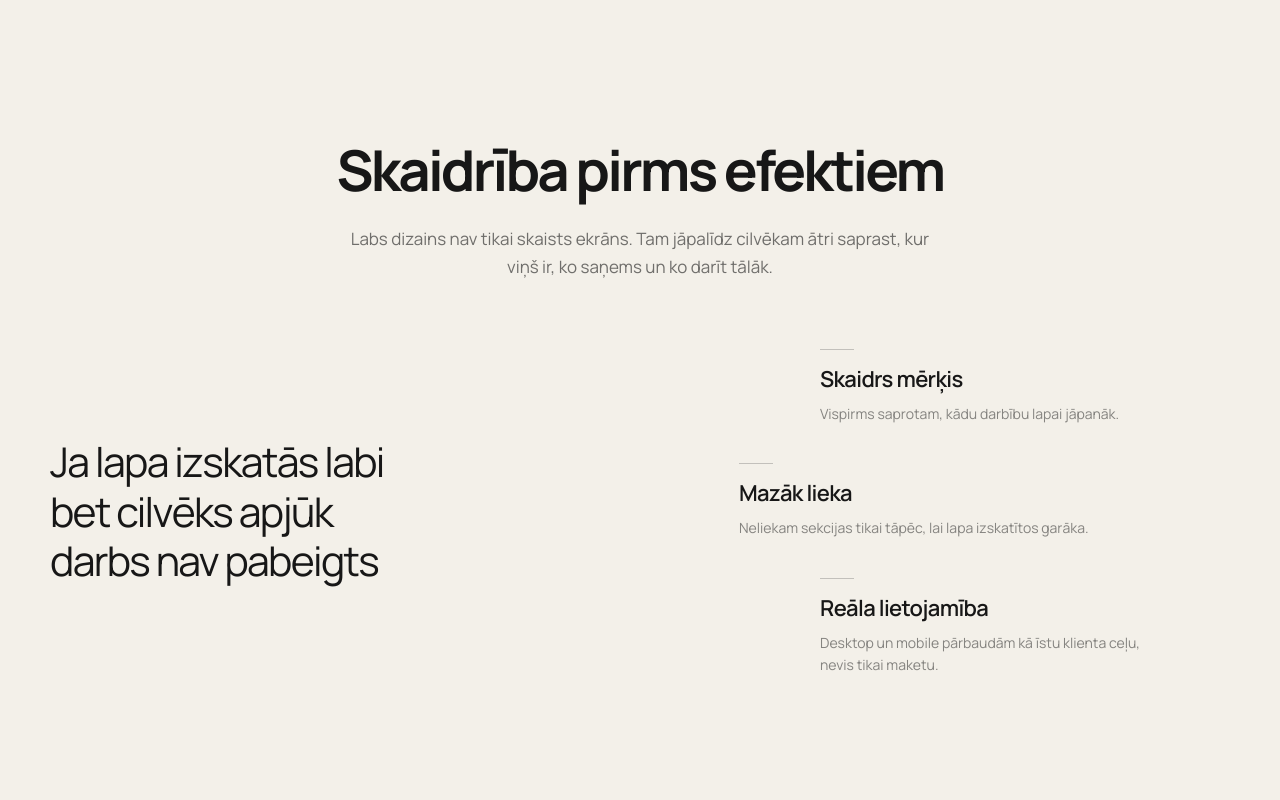
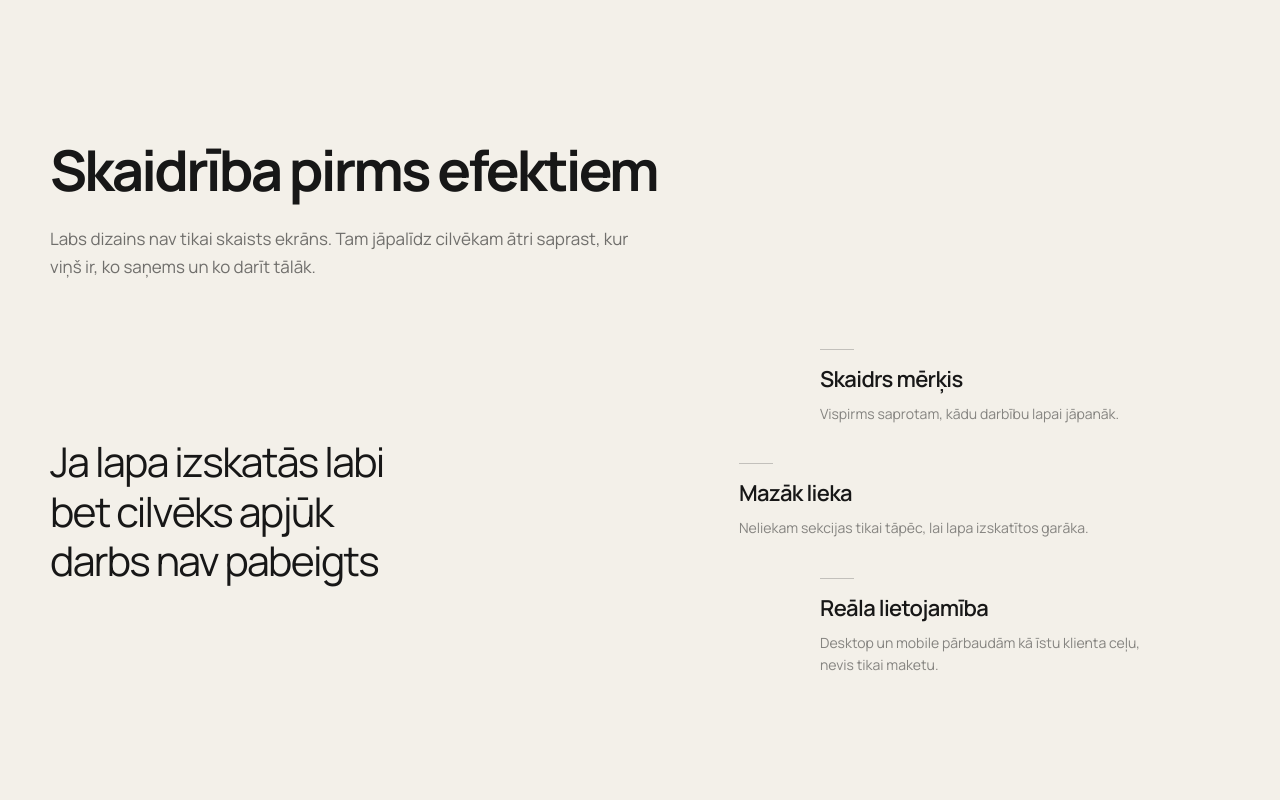
Before and after one commit to davisl24/WEBSITEAGENCY, a Next.js app: page /par-mums in a window 1280 px wide. Shown: the part 1200-2000 px from the top of the page. Built offline with nearby package versions, Linux system fonts and the light colour scheme; no server answers.

Commit message:
Remove global-only CSS module selectors that break Next.js builds

```diff
--- a/app/par-mums/page.module.css
+++ b/app/par-mums/page.module.css
@@ -64,12 +64,4 @@
 .focusExample{padding-top:20px;border-top:1px solid rgba(130,130,130,.27)}
 .focusExample h3{margin:0 0 12px;font-size:clamp(20px,2vw,24px);line-height:1.3;letter-spacing:-.03em}
 .focusExample p{margin:0;max-width:42ch;font-size:15px;line-height:1.65;opacity:.73}
-:global(.about-page) :global(.about-thinking-intro),
-:global(.about-page) :global(.about-focus-intro),
-:global(.about-page) :global(.about-working-intro){margin-inline:auto;text-align:center}
-:global(.about-page) :global(.about-thinking-title),
-:global(.about-page) :global(.about-focus-title),
-:global(.about-page) :global(.about-working-title){margin-inline:auto;text-align:center}
-:global(.about-page) :global(.about-thinking-copy),
-:global(.about-page) :global(.about-focus-copy){margin-inline:auto;text-align:center}
 @media(max-width:600px){.focusExamples{grid-template-columns:1fr;gap:27px;margin-top:32px}}
```
